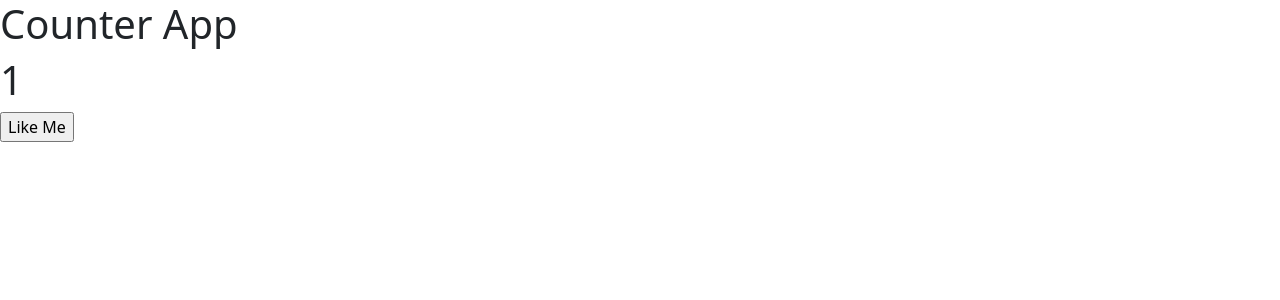
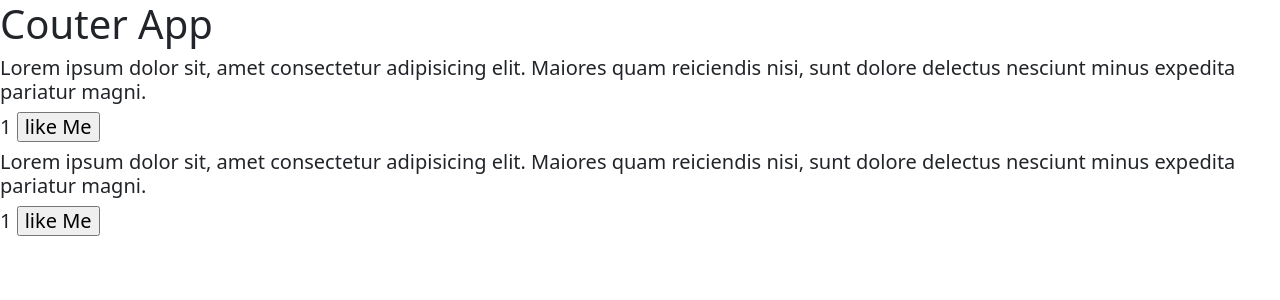
Before and after one commit to umeshtambat/third-react, a React (Create React App) app: page / in a window 1280 px wide. Shown: the top 300 px of the page. Built offline with nearby package versions, Linux system fonts and the light colour scheme.

Commit message:
counter app developed

```diff
--- a/src/App.js
+++ b/src/App.js
@@ -1,34 +1,42 @@
 import { useState } from "react";
-
 function App() {
   return (
     <>
-      <h1>Counter App</h1>
+      <h1>Couter App</h1>
+      <CounterApp />
       <CounterApp />
     </>
   );
 }
 
-// UserDefineTag
 function CounterApp() {
-  // Data Member :: stateless/ stateful
-  // let counter = 1; // stateless
-  let [counter, setCounter] = useState(1); // to create stateful variable + this will help to perform dom operation.
+  // let counter = 1;   //stateless
 
-  // Member Function
+  //  let var1 = useState(1);
+  // console.log(var1);
+
+  // let list = useState(1);
+  // let[counter, setCounter]= list;
+
+  let [counter, setCounter] = useState(1);
+
   let likeMeAction = () => {
-    counter = counter + 1;
-    console.log("I m button click", counter);
+    counter += 1;
+    console.log(counter);
 
-    // Asking REACT TO PERFOMR DOM OEPRATION
-    // Calling setCounter => DOM Operation
+    //asking react to perform DOM operation
     setCounter(counter);
   };
-
   return (
     <>
-      <h1>{counter}</h1>
-      <input type="button" value="Like Me" onClick={likeMeAction} />
+      <h5>
+        Lorem ipsum dolor sit, amet consectetur adipisicing elit. Maiores quam
+        reiciendis nisi, sunt dolore delectus nesciunt minus expedita pariatur
+        magni.
+      </h5>
+      <h5>
+        {counter} <input type="button" value="like Me" onClick={likeMeAction} />
+      </h5>
     </>
   );
 }
```
